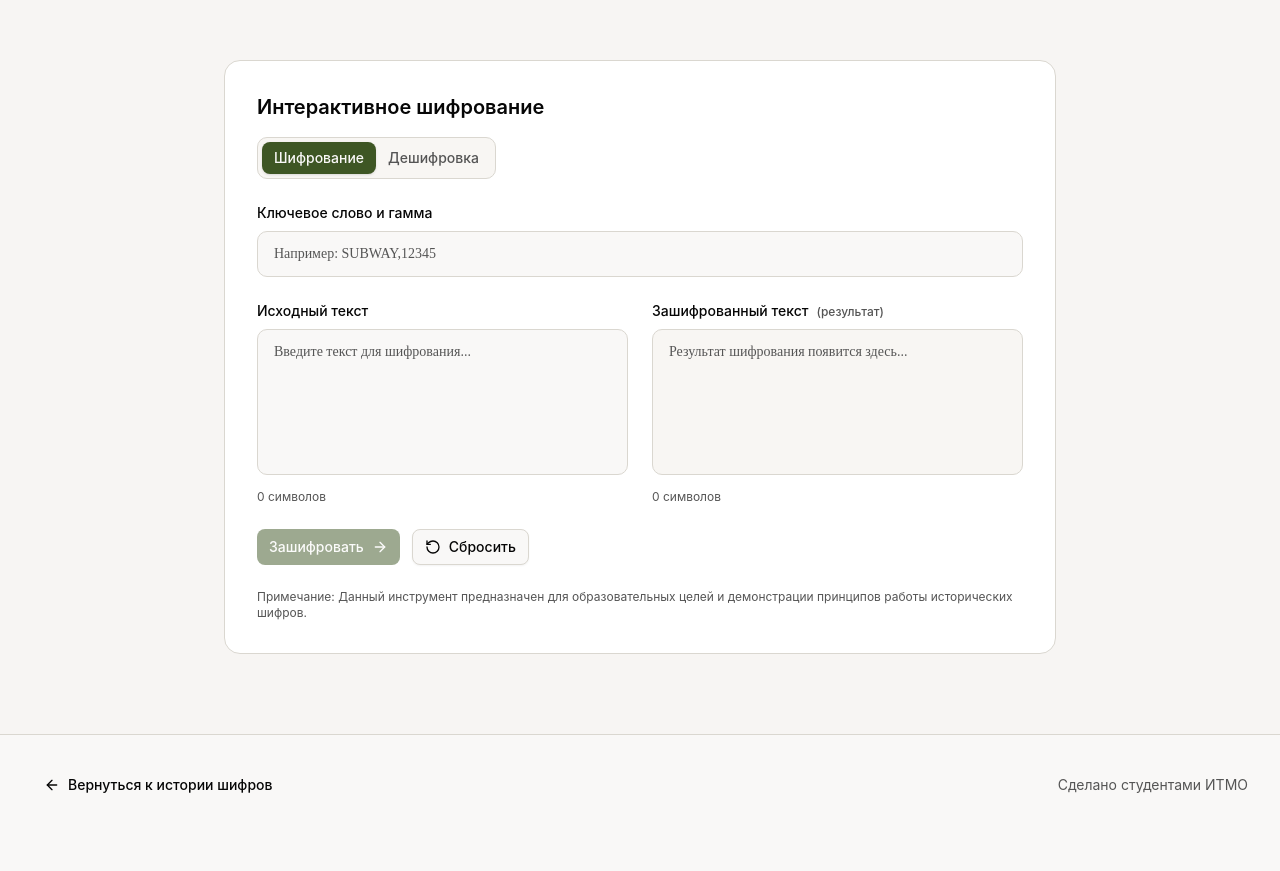
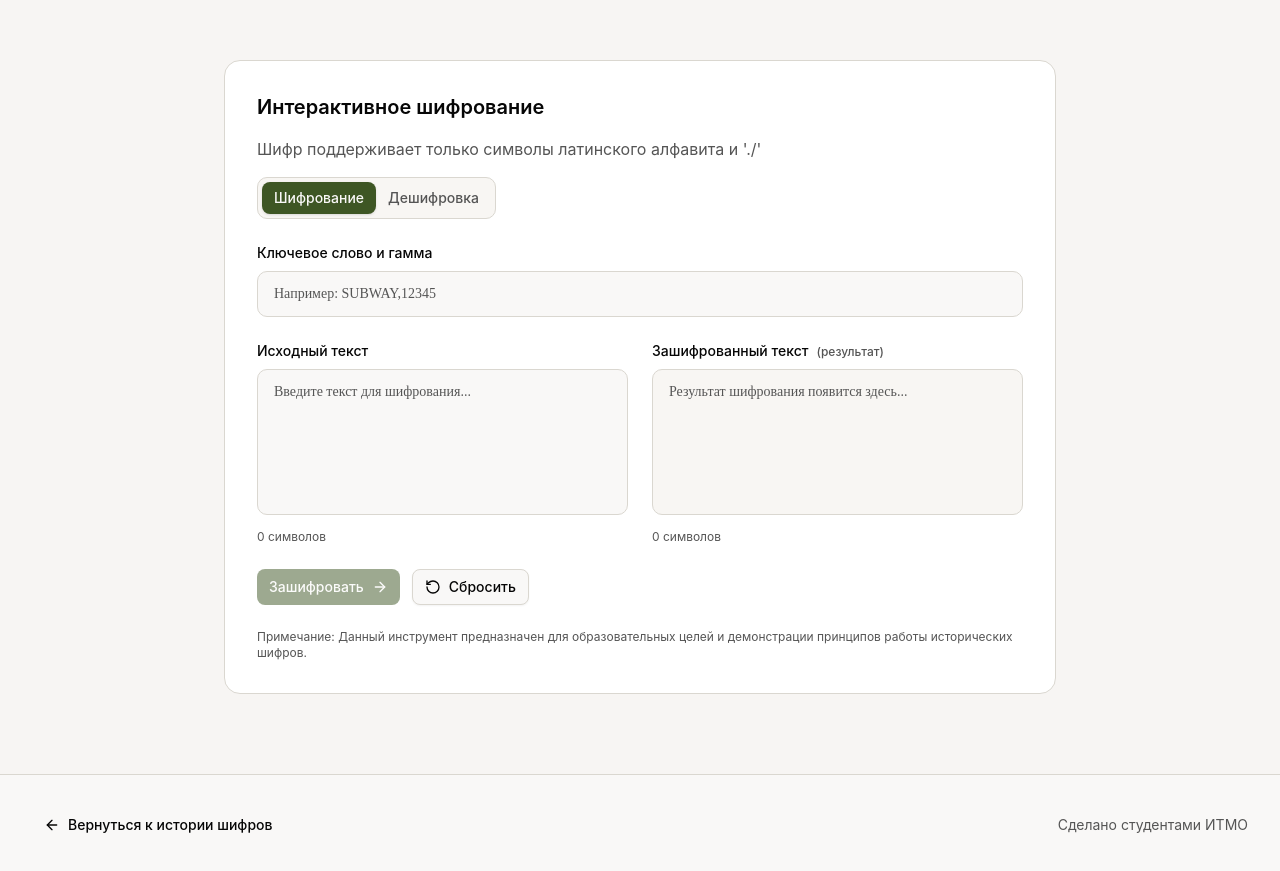
Before and after one commit to danya-cntrl/website-encryption-methods-v2, a Next.js app: page /ciphers/ramzay in a window 1280 px wide. Shown: the part 1620-2491 px from the top of the page. Before the commit the page ends 2455 px from the top, so only its background shows below. Built offline with nearby package versions, Linux system fonts and the light colour scheme; a web font is replaced by a local one.

Commit message:
Update page.tsx

```diff
--- a/app/ciphers/ramzay/page.tsx
+++ b/app/ciphers/ramzay/page.tsx
@@ -247,6 +247,7 @@ export default function RamzayCipherPage() {
       requiresKey={true}
       keyLabel="Ключевое слово и гамма"
       keyPlaceholder="Например: SUBWAY,12345"
+      warningText="Шифр поддерживает только символы латинского алфавита и './'"
     />
   )
 }
```
